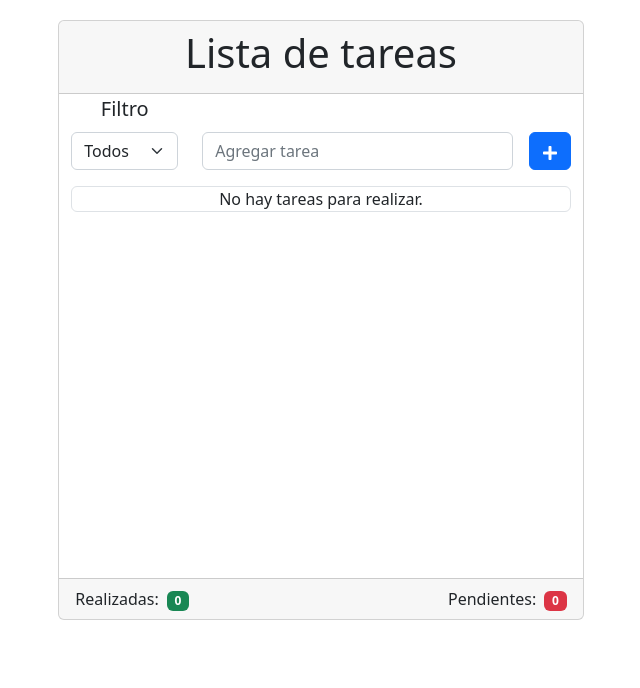
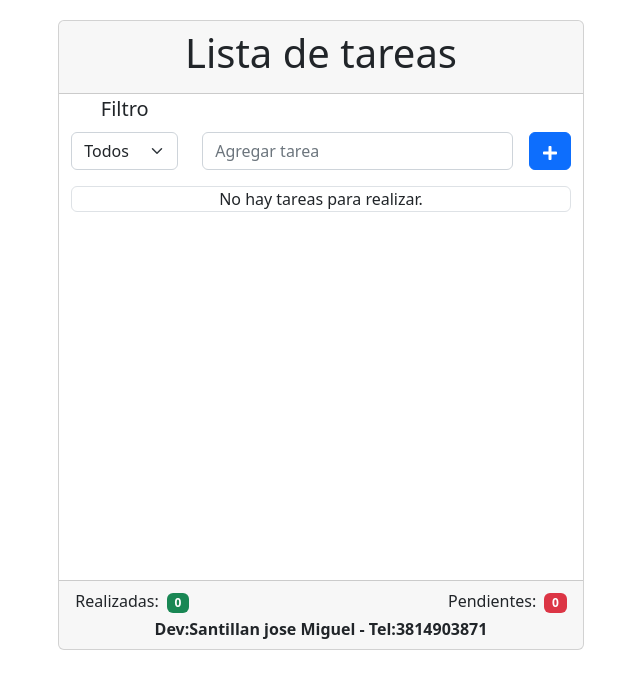
Before and after one commit to josesant/ListaTareas, a React (Create React App) app: page / in a window 1280 px wide. Shown: the top 688 px of the page, without its empty margins (319-959 px from the left). Built offline with nearby package versions, Linux system fonts and the light colour scheme.

Commit message:
dejamos datos de info

```diff
--- a/src/components/ToDoApp/ToDoApp.js
+++ b/src/components/ToDoApp/ToDoApp.js
@@ -22,7 +22,7 @@ const ToDoApp = () => {
     } = UseToDo();
 
     return (
-        <div className="card w-100" style={{height: "600px" }}>
+        <div className="card w-100" style={{height: "630px" }}>
             <div className="card-header text-center">
                 <h1>Lista de tareas</h1>
             </div>
@@ -43,12 +43,17 @@ const ToDoApp = () => {
                     />
                 </div>
             </div>
-            <div className="card-footer d-flex justify-content-between">
-                <div>
-                    Realizadas:<span className='badge bg-success ms-2'>{countDone}</span>
+            <div className="card-footer ">
+                <div className="col d-flex justify-content-between">
+                    <div>
+                        Realizadas:<span className='badge bg-success ms-2'>{countDone}</span>
+                    </div>
+                    <div>
+                        Pendientes:<span className='badge bg-danger ms-2'>{countPending}</span>
+                    </div>
                 </div>
-                <div>
-                    Pendientes:<span className='badge bg-danger ms-2'>{countPending}</span>
+                <div className="col text-center mt-1">
+                    <strong>Dev:Santillan jose Miguel - Tel:3814903871</strong>
                 </div>
             </div>
         </div>
```
